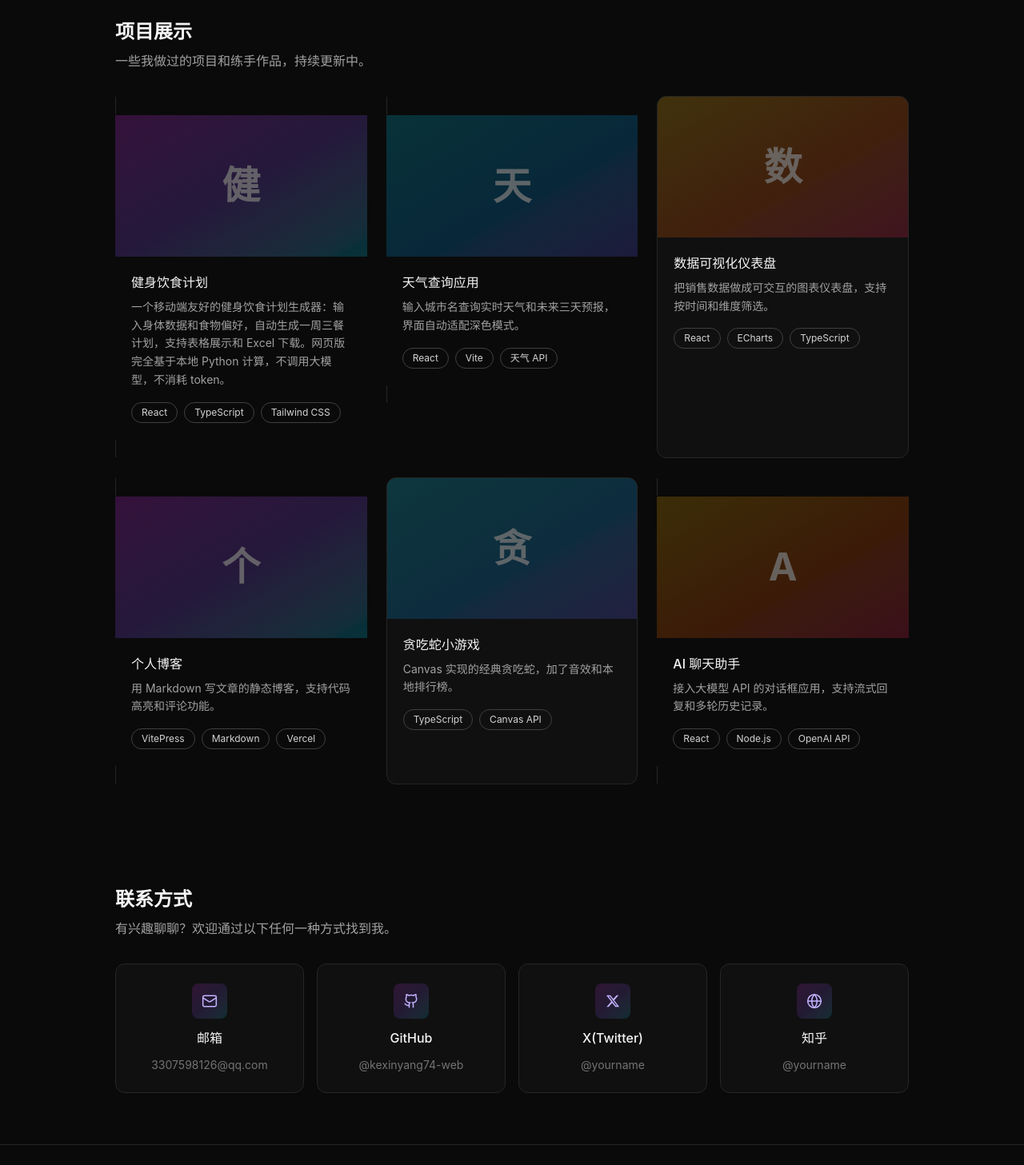
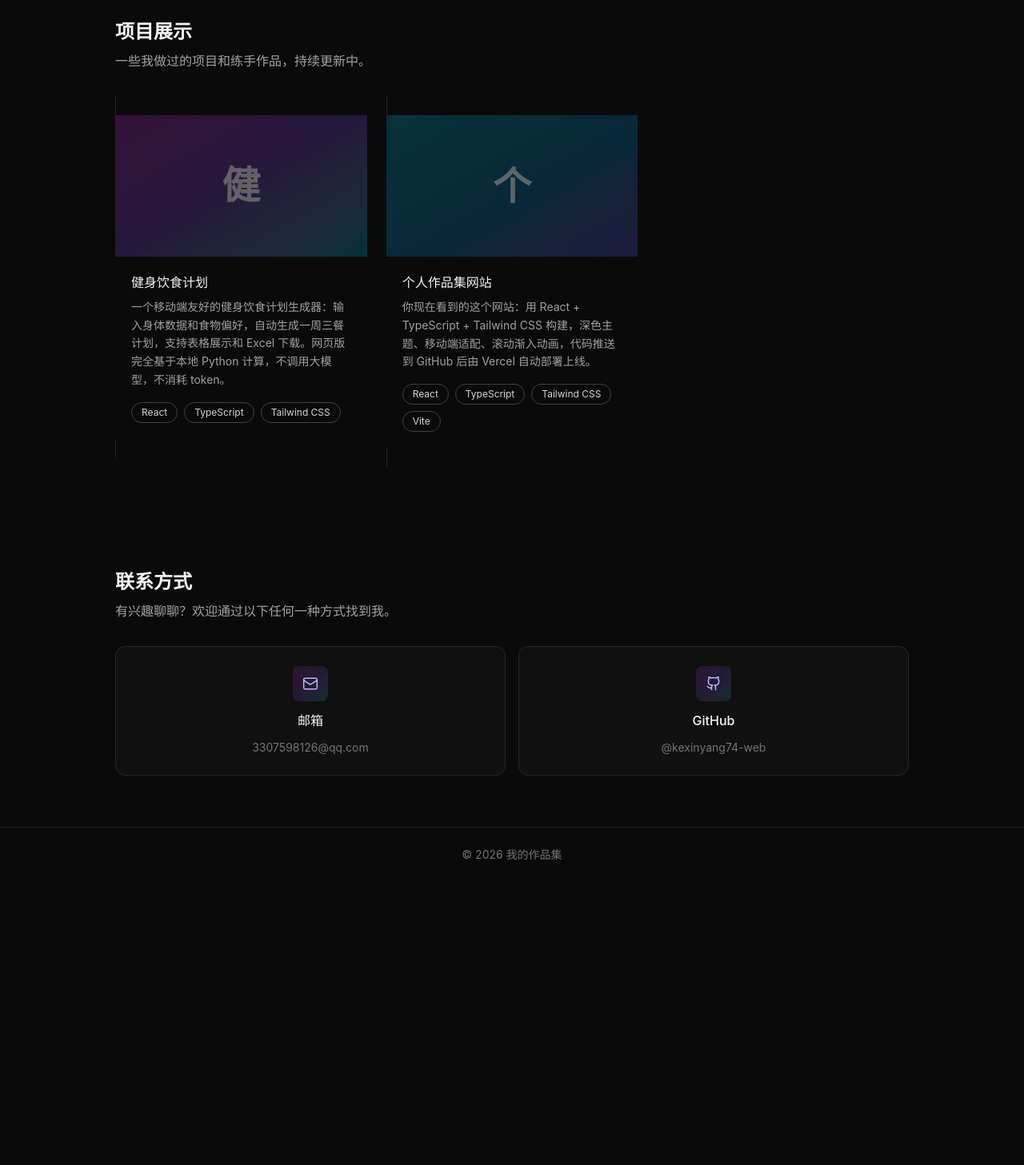
Before and after one commit to kexinyang74-web/kexinyang74-web.github.io, a React (Vite) app: page / in a window 1280 px wide. Shown: the part 1320-2777 px from the top of the page at 80% size. After the commit the page ends 2423 px from the top, so only its background shows below. Built offline with nearby package versions, Linux system fonts and the light colour scheme.

Commit message:
只保留真实项目并添加作品集本身；联系方式移除 X 和知乎

```diff
--- a/src/components/Contact.tsx
+++ b/src/components/Contact.tsx
@@ -43,7 +43,7 @@ export default function Contact() {
         <p className="mb-8 text-neutral-400">有兴趣聊聊？欢迎通过以下任何一种方式找到我。</p>
       </Reveal>
 
-      <div className="grid gap-4 sm:grid-cols-2 lg:grid-cols-4">
+      <div className="grid gap-4 sm:grid-cols-2">
         {contactLinks.map((link, index) => (
           <Reveal key={link.id} delay={(index % 4) * 100} className="h-full">
             <a
--- a/src/data/contact.ts
+++ b/src/data/contact.ts
@@ -24,16 +24,4 @@ export const contactLinks: ContactLink[] = [
     url: 'https://github.com/kexinyang74-web/',
     handle: '@kexinyang74-web',
   },
-  {
-    id: 'x',
-    label: 'X(Twitter)',
-    url: 'https://x.com/yourname',
-    handle: '@yourname',
-  },
-  {
-    id: 'zhihu',
-    label: '知乎',
-    url: 'https://www.zhihu.com/people/yourname',
-    handle: '@yourname',
-  },
 ]
--- a/src/data/projects.ts
+++ b/src/data/projects.ts
@@ -18,41 +18,17 @@ export const projects: Project[] = [
   {
     id: 'fitness-meal-plan',
     title: '健身饮食计划',
-    description: '一个移动端友好的健身饮食计划生成器：输入身体数据和食物偏好，自动生成一周三餐计划，支持表格展示和 Excel 下载。网页版完全基于本地 Python 计算，不调用大模型，不消耗 token。',
+    description:
+      '一个移动端友好的健身饮食计划生成器：输入身体数据和食物偏好，自动生成一周三餐计划，支持表格展示和 Excel 下载。网页版完全基于本地 Python 计算，不调用大模型，不消耗 token。',
     techStack: ['React', 'TypeScript', 'Tailwind CSS'],
     link: 'https://github.com/kexinyang74-web/fitness-meal-plan',
   },
   {
-    id: 'weather-app',
-    title: '天气查询应用',
-    description: '输入城市名查询实时天气和未来三天预报，界面自动适配深色模式。',
-    techStack: ['React', 'Vite', '天气 API'],
-    link: 'https://github.com/yourname/weather-app',
-  },
-  {
-    id: 'dashboard',
-    title: '数据可视化仪表盘',
-    description: '把销售数据做成可交互的图表仪表盘，支持按时间和维度筛选。',
-    techStack: ['React', 'ECharts', 'TypeScript'],
-  },
-  {
-    id: 'personal-blog',
-    title: '个人博客',
-    description: '用 Markdown 写文章的静态博客，支持代码高亮和评论功能。',
-    techStack: ['VitePress', 'Markdown', 'Vercel'],
-    link: 'https://github.com/yourname/blog',
-  },
-  {
-    id: 'snake-game',
-    title: '贪吃蛇小游戏',
-    description: 'Canvas 实现的经典贪吃蛇，加了音效和本地排行榜。',
-    techStack: ['TypeScript', 'Canvas API'],
-  },
-  {
-    id: 'ai-chatbot',
-    title: 'AI 聊天助手',
-    description: '接入大模型 API 的对话框应用，支持流式回复和多轮历史记录。',
-    techStack: ['React', 'Node.js', 'OpenAI API'],
-    link: 'https://github.com/yourname/ai-chatbot',
+    id: 'portfolio',
+    title: '个人作品集网站',
+    description:
+      '你现在看到的这个网站：用 React + TypeScript + Tailwind CSS 构建，深色主题、移动端适配、滚动渐入动画，代码推送到 GitHub 后由 Vercel 自动部署上线。',
+    techStack: ['React', 'TypeScript', 'Tailwind CSS', 'Vite'],
+    link: 'https://portfolio-taupe-nu-70.vercel.app',
   },
 ]
```
